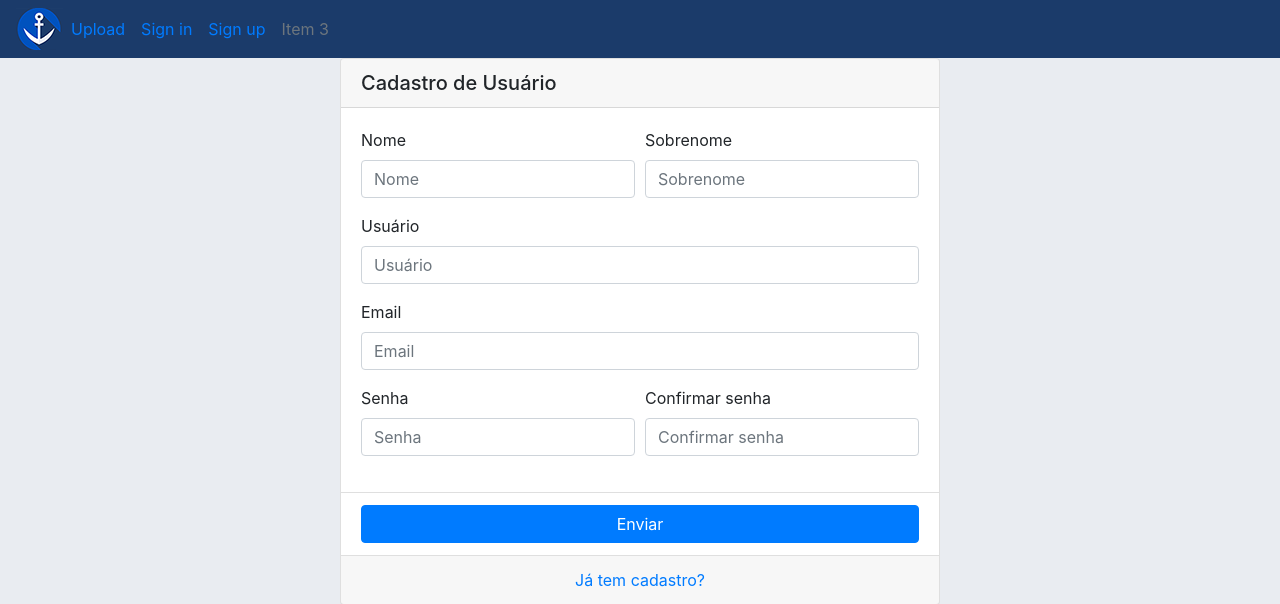
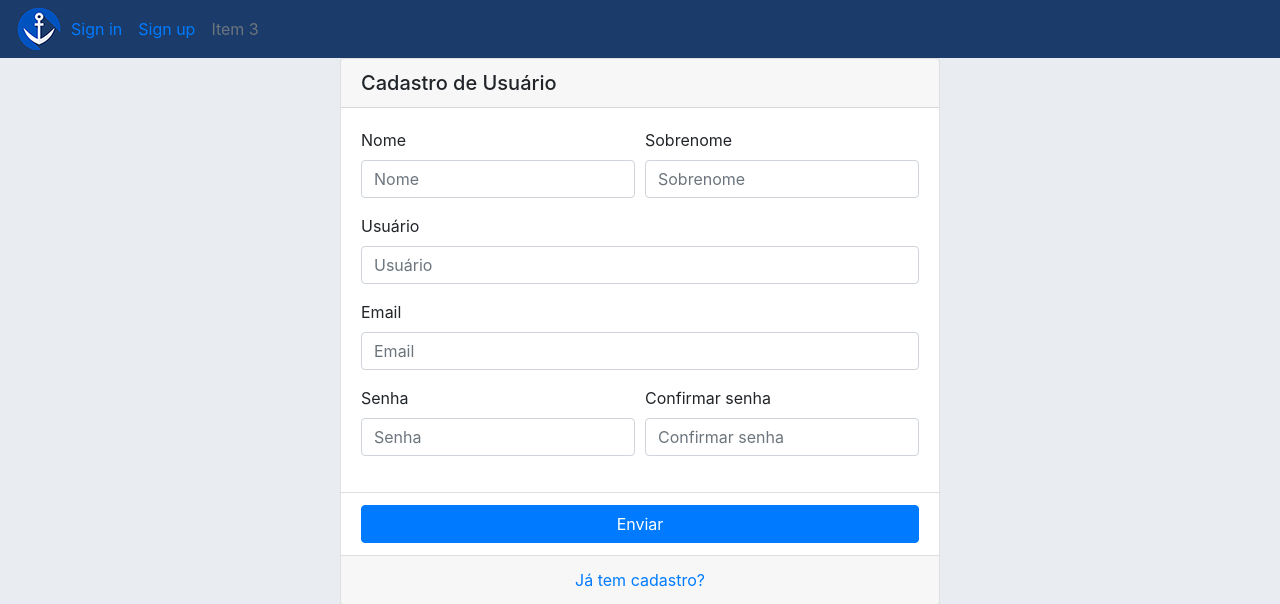
Before and after one commit to felipe-cerqueira-lyra/EngSoftware, a Flask app: page /auth/signup in a window 1280 px wide. Shown: the top 604 px of the page. Run offline with Flask 2, Linux system fonts and the light colour scheme; some libraries are stand-ins or nearby versions.

Commit message:
Delete: Remove upload link in navbar

```diff
--- a/website/templates/base.html
+++ b/website/templates/base.html
@@ -21,9 +21,6 @@
     </button>
     <div class="collapse navbar-collapse" id="navbarNav">
         <ul class="navbar-nav">
-            <li class="nav-item">
-                <a class="nav-link" href="/upload">Upload</a>
-            </li>
             <li class="nav-item">
                 <a class="nav-link" href="{{ url_for('auth.signin_page') }}" tabindex="-1" aria-disabled="true">Sign
                     in</a>
```
